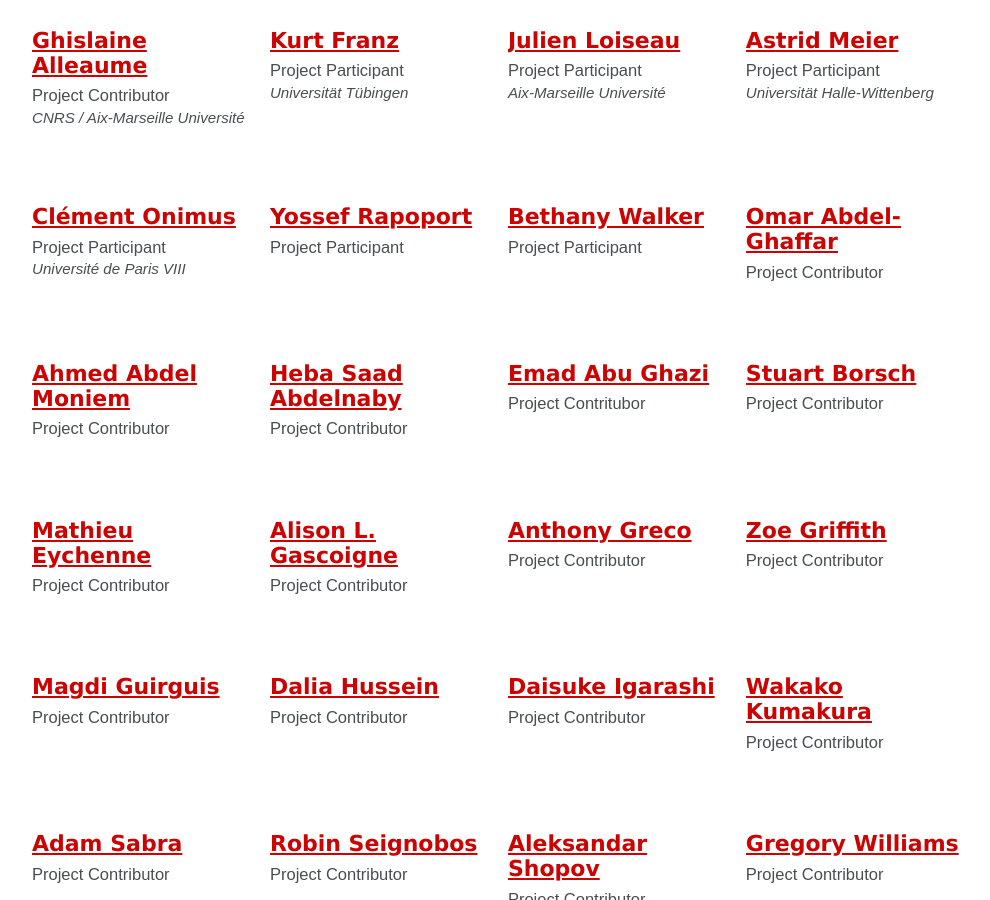
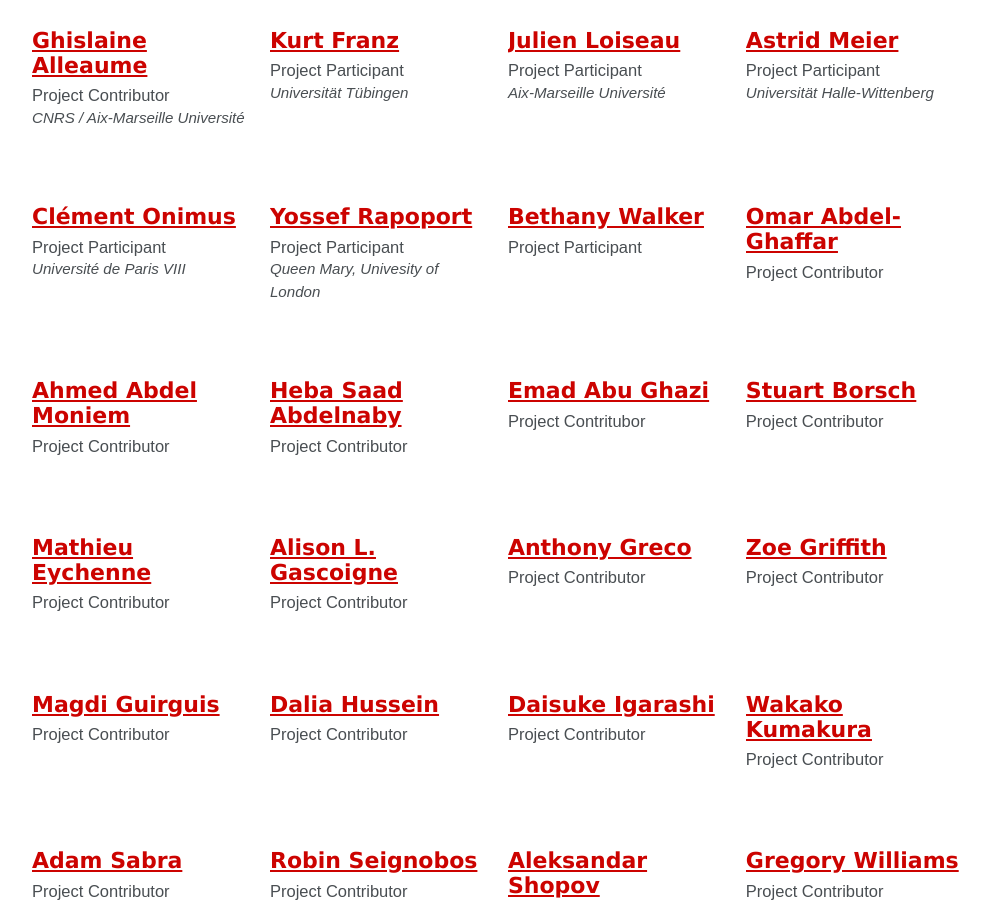
Before and after one commit to mhshaaban/egylandscapeproject.github.io, a Jekyll site: the page built from _pages/members-archive.md, in a window 1280 px wide and 900 px high, scrolled down 322 px. Shown: the whole window, without its empty margins (290-1280 px from the left). Built offline with Jekyll 4.4.1, drawn with Linux system fonts in a browser that asks for light colours; cached includes are drawn as plain includes; nearby versions of some CDN libraries; some web fonts are replaced.

Commit message:
Update YossefRapoport.md

```diff
--- a/_members/YossefRapoport.md
+++ b/_members/YossefRapoport.md
@@ -1,6 +1,7 @@
 ---
 title: "Yossef Rapoport"
 excerpt: "Project Participant"
+institution: "Queen Mary, Univesity of London"
 author: Yossef Rapoport
 author_profile: true
 date: "2019-01-10"
```
